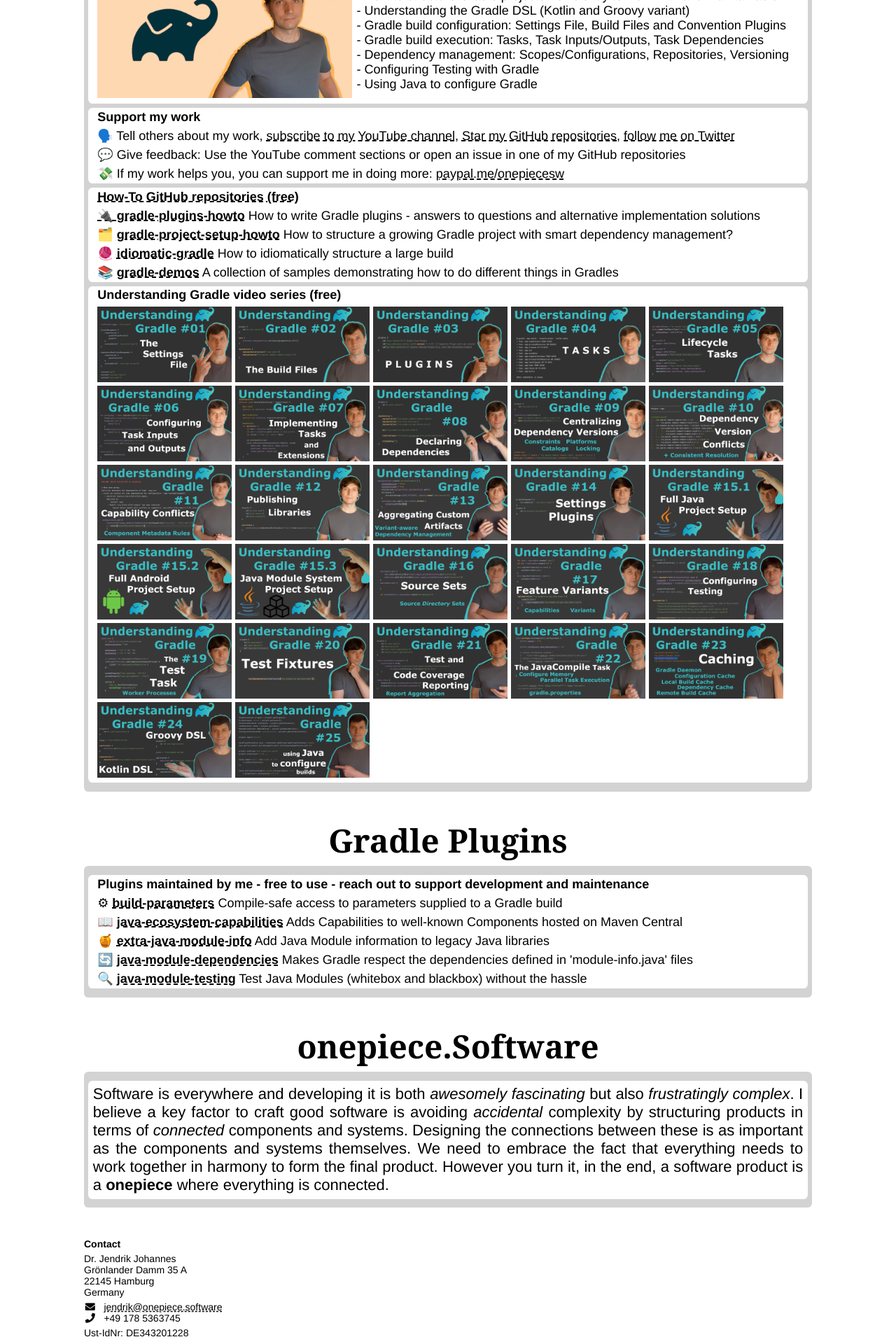
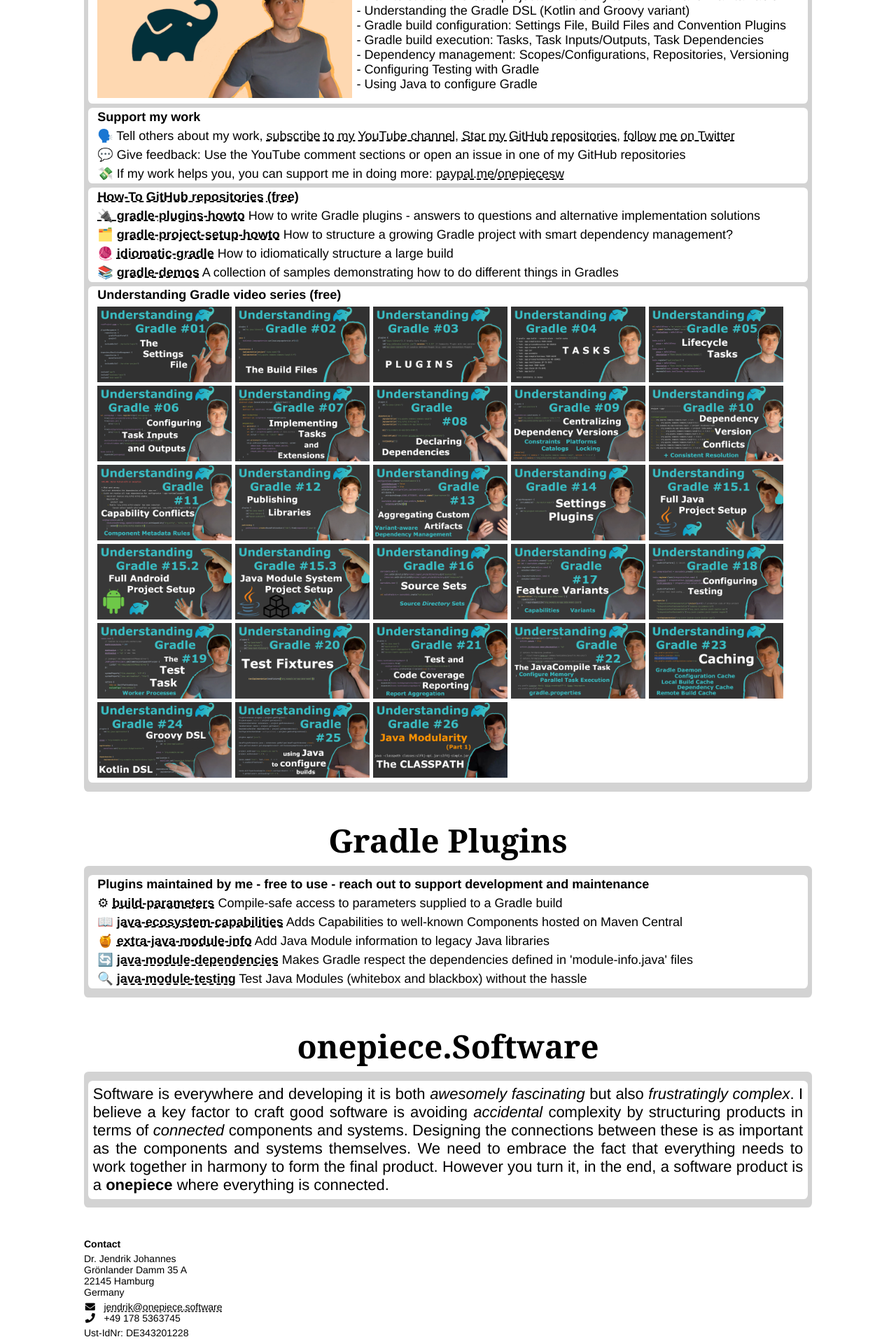
Before and after one commit to OnepieceSoftware/onepiecesoftware.github.io, a Jekyll site: the page index.html, which Jekyll copies as it is, in a window 1280 px wide. Shown: the part 3157-5077 px from the top of the page at 70% size. Built offline with Jekyll 4.4.1, drawn with Linux system fonts in a browser that asks for light colours.

Commit message:
Video 26

```diff
--- a/index.html
+++ b/index.html
@@ -665,6 +665,18 @@
             </a>
           </div>
         </div>
+        <div class="video-preview">
+          <img class="downscale" src="img/videos/26.png" alt="The Classpath">
+          <div class="overlay">
+            <a href="https://www.youtube.com/watch?v=HqAp9JBl2_U&list=PLWQK2ZdV4Yl2k2OmC_gsjDpdIBTN0qqkE" target="_blank" title="YouTube">
+              <i class="fab fa-youtube"></i>
+            </a>
+            &nbsp;
+            <a href="https://github.com/jjohannes/understanding-gradle/tree/main/26_The_Classpath" target="_blank" title="GitHub">
+              <i class="fab fa-github"></i>
+            </a>
+          </div>
+        </div>
       </li>
     </ul>
   </div>
```
Also changed, not shown: img/videos/26.png (added).
